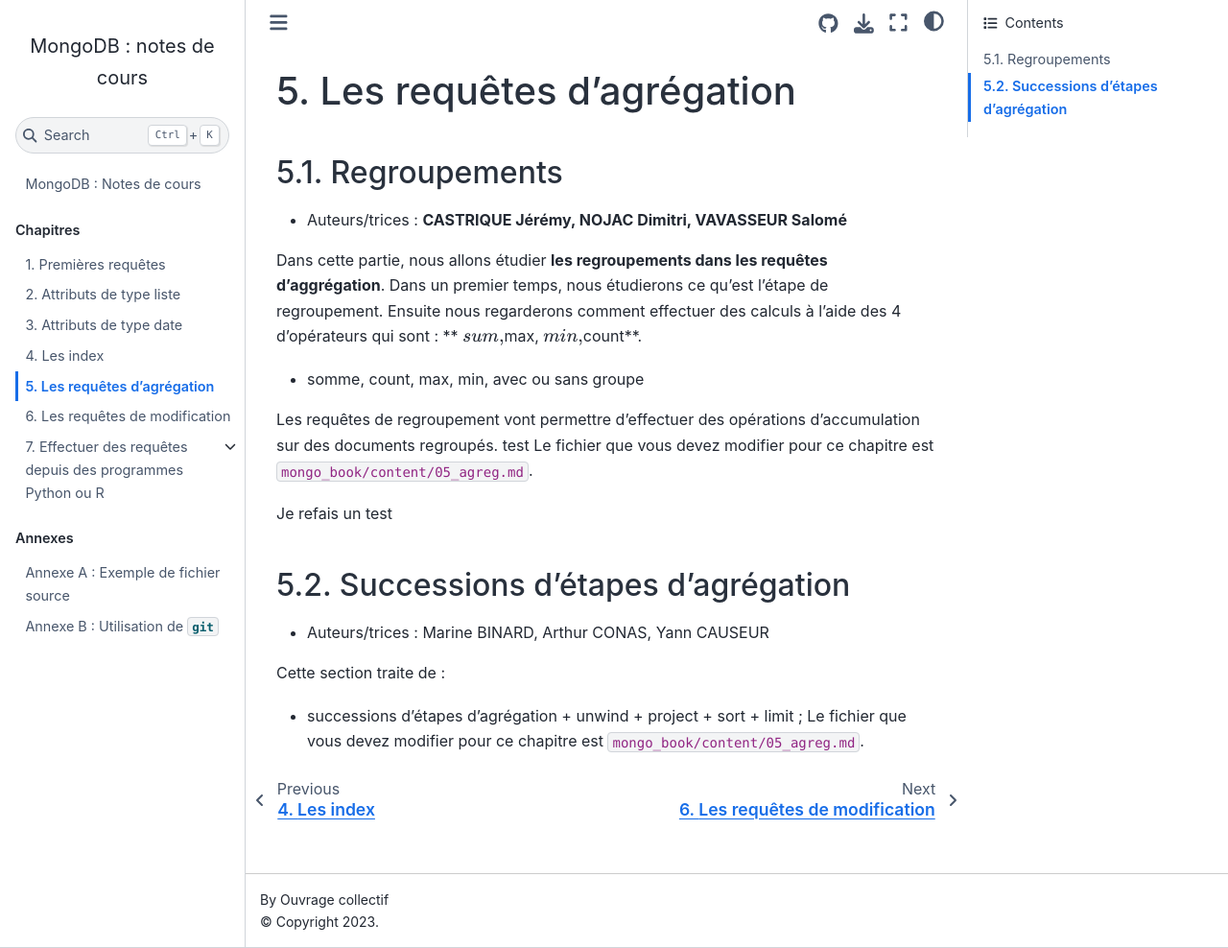
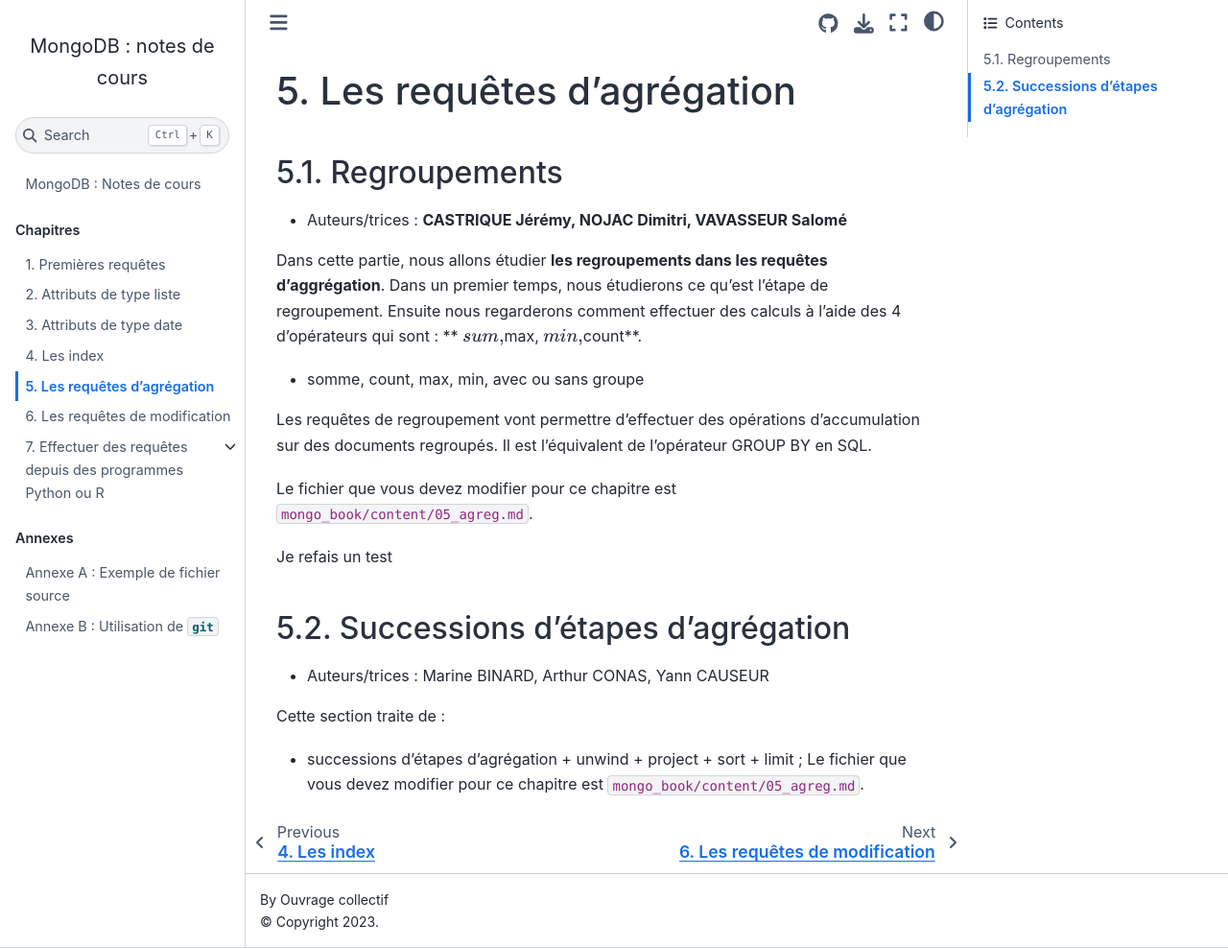
Before and after one commit to rtavenar/mongo_book, a Jupyter Book: the page built from content/05_agreg.md, in a window 1280 px wide and 988 px high. Shown: the whole window at 96% size. Built offline with Jupyter Book 1.0.4 settings and Sphinx 7.4.7 and the Sphinx Book theme 1.1.4, drawn with Linux system fonts in a browser that asks for light colours.

Commit message:
Update 05_agreg.md

```diff
--- a/content/05_agreg.md
+++ b/content/05_agreg.md
@@ -23,8 +23,8 @@ kernelspec:
 Dans cette partie, nous allons étudier **les regroupements dans les requêtes d'aggrégation**. Dans un premier temps, nous étudierons ce qu'est l'étape de regroupement. Ensuite nous regarderons comment effectuer des calculs à l'aide des 4 d'opérateurs qui sont : ** $sum, $max, $min, $count**.
   * somme, count, max, min, avec ou sans groupe
 
-Les requêtes de regroupement vont permettre d'effectuer des opérations d'accumulation sur des documents regroupés.
-test
+Les requêtes de regroupement vont permettre d'effectuer des opérations d'accumulation sur des documents regroupés. Il est l'équivalent de l'opérateur GROUP BY en SQL.
+
   Le fichier que vous devez modifier pour ce chapitre est `mongo_book/content/05_agreg.md`.
 
   Je refais un test
```
